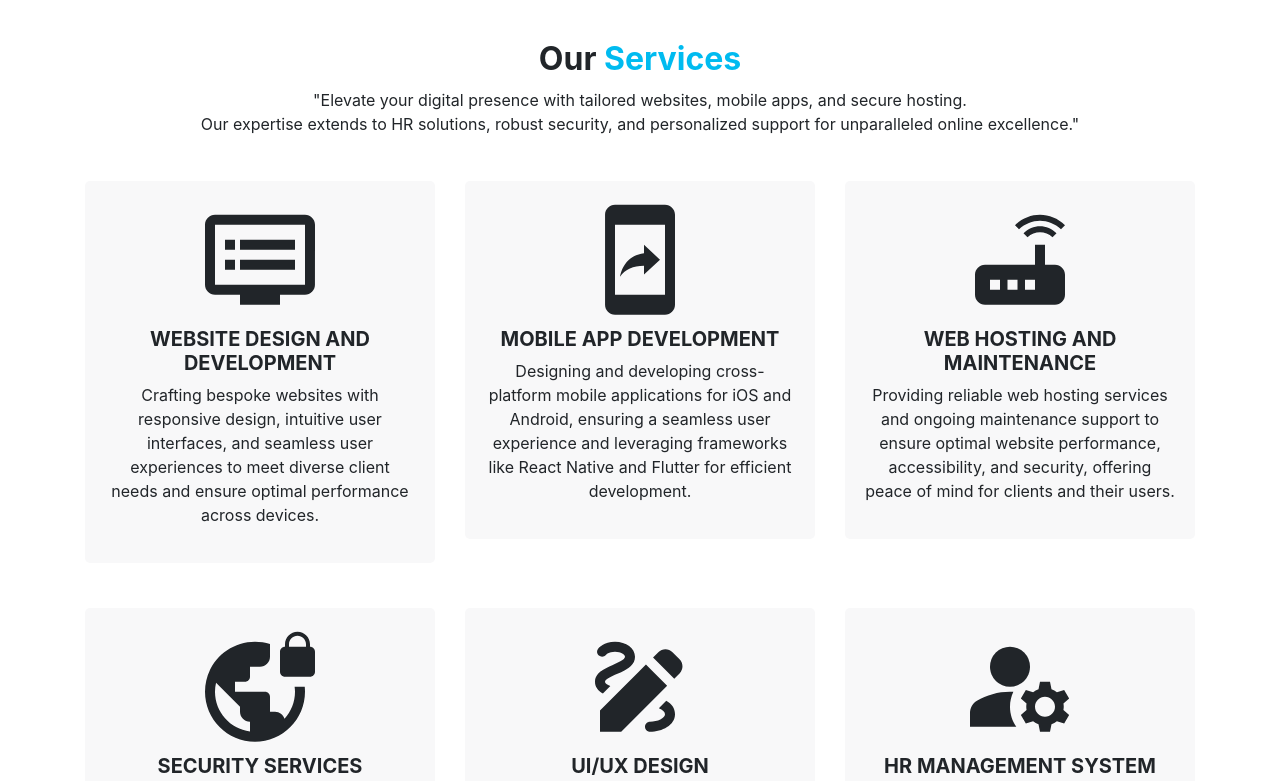
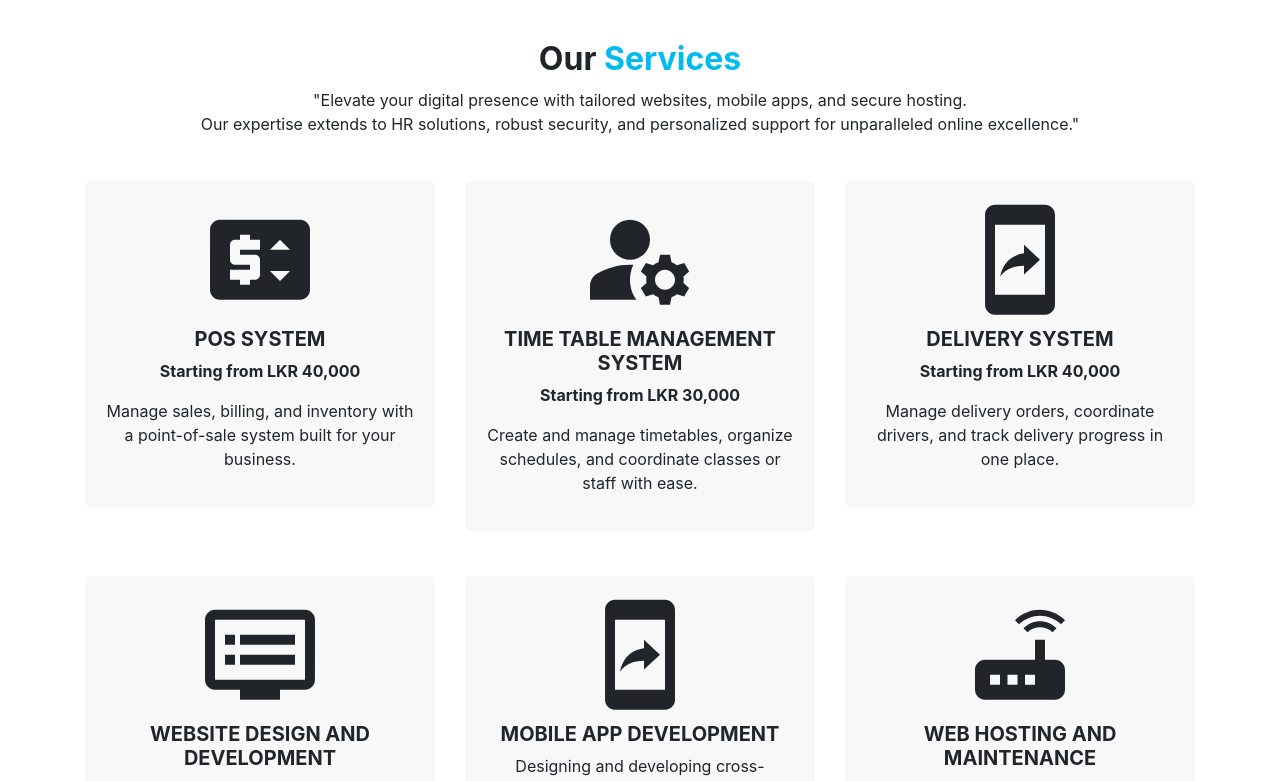
Before and after one commit to BuildZone/BuildZoneLK, a React (Create React App) app: page / in a window 1280 px wide. Shown: the part 860-1641 px from the top of the page. Built offline with nearby package versions, Linux system fonts and the light colour scheme.

Commit message:
update services

```diff
--- a/src/Components/service.jsx
+++ b/src/Components/service.jsx
@@ -17,6 +17,27 @@ const Service = () => {
   const { ref: revealRef1, inView: inView1, entry1 } = useInView();
   const [hoverIndex, setHoverIndex] = useState(null);
   const servicesData = [
+    {
+      icon: <PriceChangeIcon className="service-icon" />,
+      title: "POS System",
+      price: "Starting from LKR 40,000",
+      description:
+        "Manage sales, billing, and inventory with a point-of-sale system built for your business.",
+    },
+    {
+      icon: <ManageAccountsIcon className="service-icon" />,
+      title: "Time Table Management System",
+      price: "Starting from LKR 30,000",
+      description:
+        "Create and manage timetables, organize schedules, and coordinate classes or staff with ease.",
+    },
+    {
+      icon: <MobileScreenShareIcon className="service-icon" />,
+      title: "Delivery System",
+      price: "Starting from LKR 40,000",
+      description:
+        "Manage delivery orders, coordinate drivers, and track delivery progress in one place.",
+    },
     {
       icon: <DvrIcon className="service-icon" />,
       title: "Website Design and Development",
@@ -116,6 +137,7 @@ const Service = () => {
                     <div className="svg_icons ">{service.icon}</div>
                     <div className="detail-box">
                       <h5>{service.title}</h5>
+                      {service.price && <p><strong>{service.price}</strong></p>}
                       <p>{service.description}</p>
                     </div>
                   </div>
```
